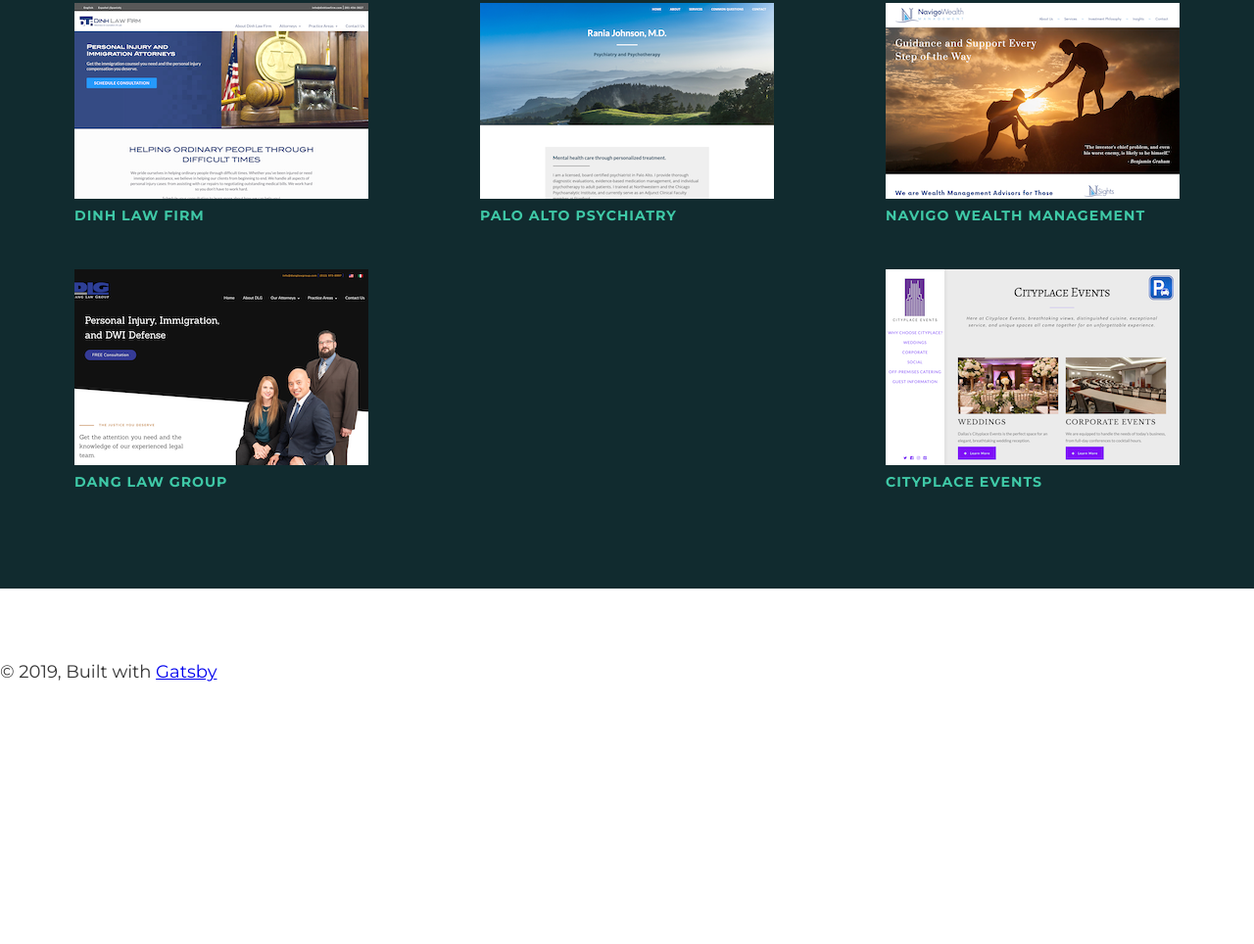
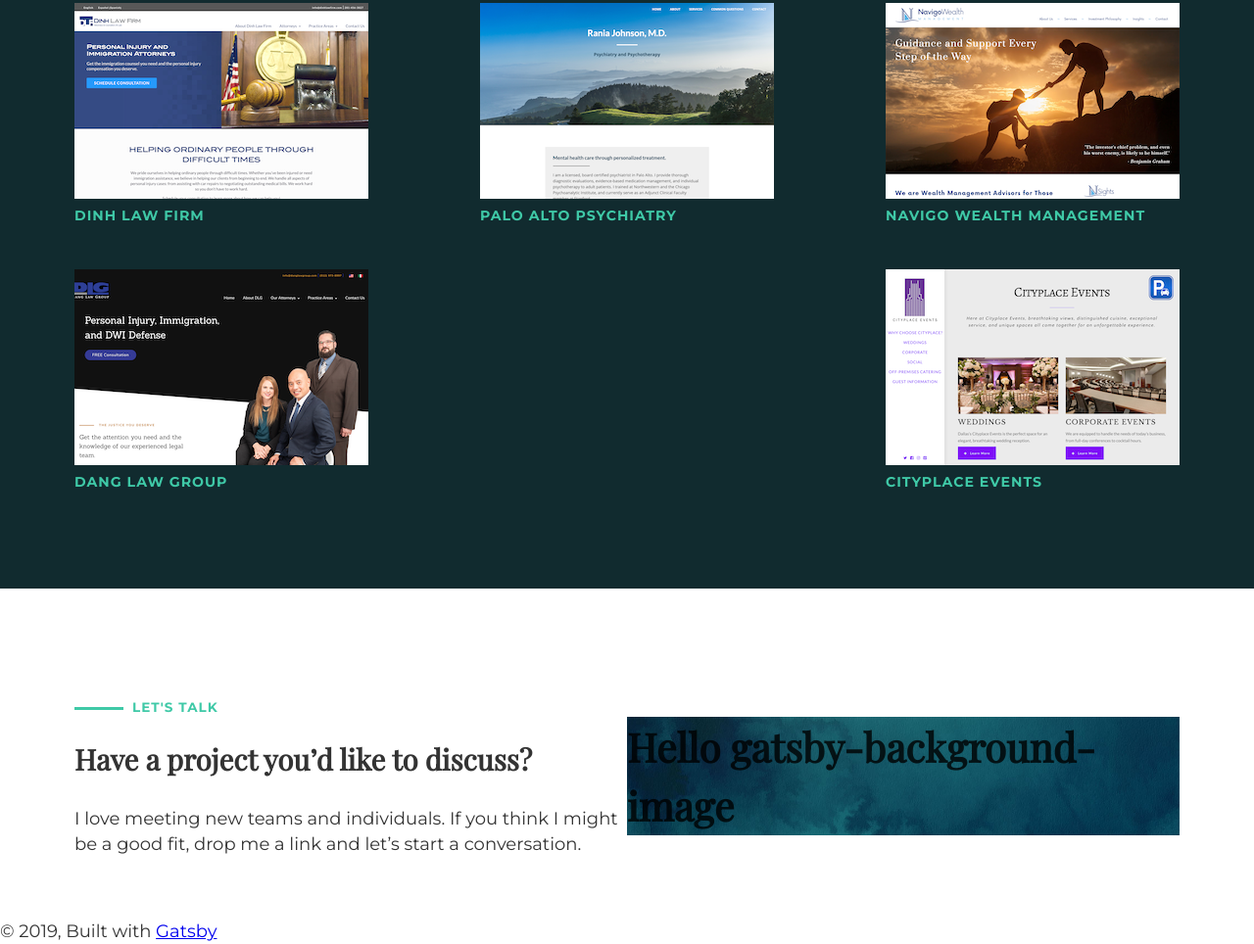
Before and after one commit to LayaTaal/zinnfinity-website, a Gatsby site: page / in a window 1280 px wide. Shown: the part 1823-2787 px from the top of the page at 98% size. Before the commit the page ends 2522 px from the top, so only its background shows below. Built offline with nearby package versions, Linux system fonts and the light colour scheme; Gatsby itself is replaced by a stand-in of ours.

Commit message:
Added framework for contact section

```diff
--- a/gatsby-browser.js
+++ b/gatsby-browser.js
@@ -5,3 +5,14 @@
  */
 
 // You can delete this file if you're not using it
+
+// ES5 way
+// exports.onClientEntry = () => {
+// ES6 way
+export const onClientEntry = () => {
+  // IntersectionObserver polyfill for gatsby-background-image (Safari, IE)
+  if (typeof window.IntersectionObserver === `undefined`) {
+    import(`intersection-observer`)
+    console.log(`# IntersectionObserver is polyfilled!`)
+  }
+}
--- a/gatsby-config.js
+++ b/gatsby-config.js
@@ -13,6 +13,7 @@
         path: `${__dirname}/src/images`,
       },
     },
+    `gatsby-background-image`,
     `gatsby-transformer-sharp`,
     `gatsby-plugin-sharp`,
     {
--- a/package.json
+++ b/package.json
@@ -7,6 +7,7 @@
   "dependencies": {
     "babel-plugin-styled-components": "^1.10.6",
     "gatsby": "^2.13.73",
+    "gatsby-background-image": "^0.8.9",
     "gatsby-cli": "^2.7.41",
     "gatsby-image": "^2.2.10",
     "gatsby-plugin-manifest": "^2.2.6",
@@ -17,6 +18,7 @@
     "gatsby-plugin-web-font-loader": "^1.0.4",
     "gatsby-source-filesystem": "^2.1.11",
     "gatsby-transformer-sharp": "^2.2.7",
+    "intersection-observer": "^0.7.0",
     "prop-types": "^15.7.2",
     "react": "^16.9.0",
     "react-dom": "^16.9.0",
--- /dev/null
+++ b/src/components/Contact.js
@@ -0,0 +1,84 @@
+import React from 'react'
+import { graphql, StaticQuery } from 'gatsby'
+import PropTypes from 'prop-types'
+import styled from 'styled-components'
+import SectionHeading from './SectionHeading'
+import SectionContainer from './SectionContainer'
+import BackgroundImage from 'gatsby-background-image'
+
+const Contact  = (props) => (
+  <StaticQuery
+    query={graphql`
+      query {
+        desktop: file(relativePath: { eq: "watercolor_bg_w1000px.jpg" }) {
+          childImageSharp {
+            fluid(quality: 90, maxWidth: 1000) {
+              ...GatsbyImageSharpFluid_withWebp
+            }
+          }
+        }
+      }
+    `}
+    render={data => {
+      const { title, subtitle } = props;
+      // Set ImageData.
+      const imageData = data.desktop.childImageSharp.fluid
+      return (
+        <SectionContainer styles={{padding: '2rem'}} containerType='fixed-width'>
+          <FlexBox>
+            <ContactInformation>
+              <SectionHeading title={title} subtitle={subtitle} styles={{marginBottom: '0'}} />
+              <p>I love meeting new teams and individuals. If you think I might be a good fit, drop me a link and let’s start a conversation.</p>
+            </ContactInformation>
+            <ContactForm>
+              <BackgroundImage
+                Tag="section"
+                fluid={imageData}
+                backgroundColor={`#112b2f`}
+              >
+                <h1>Hello gatsby-background-image</h1>
+              </BackgroundImage>
+            </ContactForm>
+          </FlexBox>
+        </SectionContainer>
+      )
+    }}
+  />
+
+)
+
+export default Contact;
+
+Contact.propTypes = {
+  title: PropTypes.string,
+  subtitle: PropTypes.string
+}
+
+const FlexBox = styled.div`
+  display: flex;
+  flex-flow: column nowrap;
+  justify-content: space-between;
+  align-items: center;
+  width: 100%;
+  margin: 0 auto;
+
+  @media screen and (min-width: ${props => props.theme.breakpoints.small}) {
+    flex-flow: row wrap;
+  }
+`;
+
+const ContactInformation = styled.div`
+  width: 100%;
+
+  @media screen and (min-width: ${props => props.theme.breakpoints.small}) {
+    width: 50%
+  }
+`;
+
+const ContactForm = styled.div`
+  width: 100%;
+
+  @media screen and (min-width: ${props => props.theme.breakpoints.small}) {
+    width: 50%
+  }
+`
--- a/src/pages/index.js
+++ b/src/pages/index.js
@@ -3,12 +3,14 @@
 import SEO from "../components/seo"
 import ServicesSection from '../components/Services'
 import PortfolioSection from '../components/Portfolio'
+import ContactSection from '../components/Contact'
 
 const IndexPage = () => (
   <Layout>
     <SEO title="Home" />
-    <ServicesSection title='Set your business apart with an unique online experience' subtitle='What I Do' />
-    <PortfolioSection title='Who I am working with' subtitle='I’m proud to be a part of helping some great businesses and organizations grow and flourish.' />
+    <ServicesSection title="Set your business apart with an unique online experience" subtitle="What I Do" />
+    <PortfolioSection title="Who I am working with" />
+    <ContactSection title="Have a project you’d like to discuss?" subtitle="Let's Talk" />
   </Layout>
 )
 
```
Also changed, not shown: src/images/watercolor_bg_w1000px.jpg (added), src/images/watercolor_bg_w500px.jpg (added), 1 other file.
